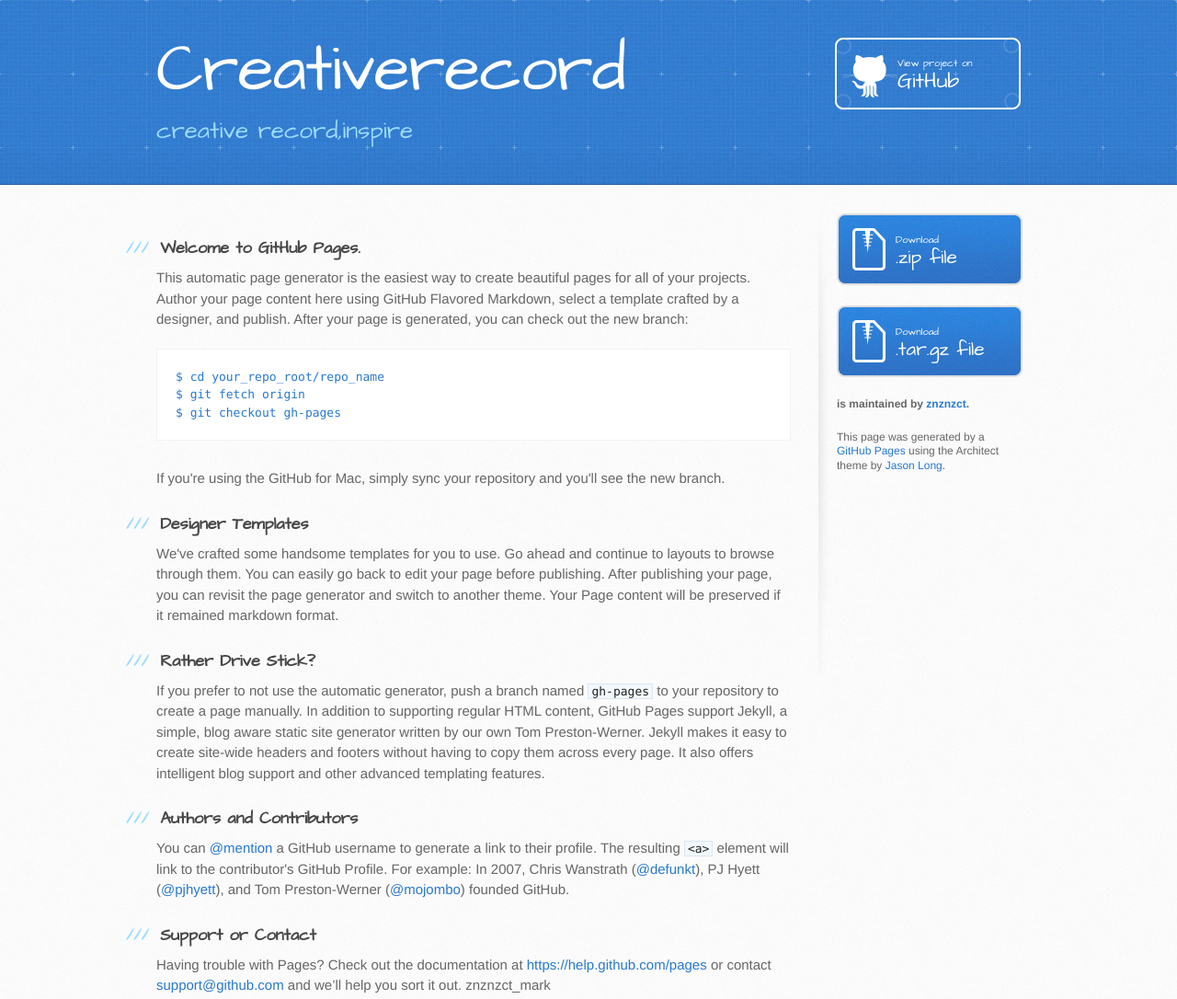
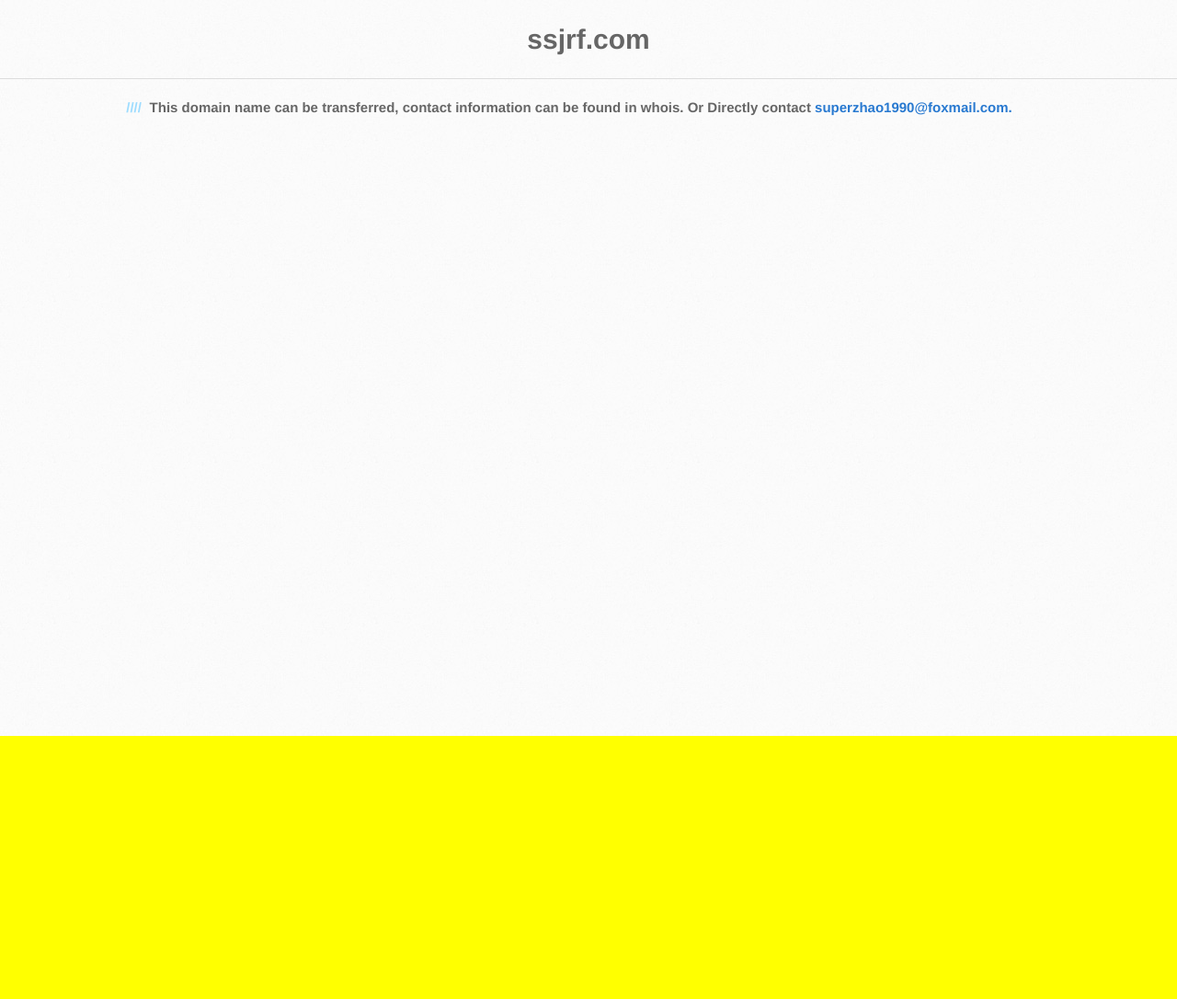
Before and after one commit to znznzct/creativeRecord, a plain HTML site: page index.html in a window 1280 px wide. Shown: the whole page at 92% size. After the commit the page ends 800 px from the top, so only its background shows below. Drawn offline with Linux system fonts and the light colour scheme.

Commit message:
Update index.html
update to transfer comment

```diff
--- a/index.html
+++ b/index.html
@@ -8,77 +8,27 @@
     <link rel="stylesheet" type="text/css" href="stylesheets/stylesheet.css" media="screen">
     <link rel="stylesheet" type="text/css" href="stylesheets/pygment_trac.css" media="screen">
     <link rel="stylesheet" type="text/css" href="stylesheets/print.css" media="print">
-
+<style type="text/css">
+body {background-color: yellow}
+</style>
     <!--[if lt IE 9]>
     <script src="//html5shiv.googlecode.com/svn/trunk/html5.js"></script>
     <![endif]-->
 
-    <title>Creativerecord by znznzct</title>
+    <title>ssjrf.com</title>
   </head>
 
   <body>
-    <header>
-      <div class="inner">
-        <h1>Creativerecord</h1>
-        <h2>creative record,inspire</h2>
-        <a href="https://github.com/znznzct/creativeRecord" class="button"><small>View project on</small> GitHub</a>
-      </div>
-    </header>
 
-    <div id="content-wrapper">
-      <div class="inner clearfix">
-        <section id="main-content">
-          <h3>
-<a id="welcome-to-github-pages" class="anchor" href="#welcome-to-github-pages" aria-hidden="true"><span class="octicon octicon-link"></span></a>Welcome to GitHub Pages.</h3>
+	<h1 align="center">
+	ssjrf.com
+	</h1>
 
-<p>This automatic page generator is the easiest way to create beautiful pages for all of your projects. Author your page content here using GitHub Flavored Markdown, select a template crafted by a designer, and publish. After your page is generated, you can check out the new branch:</p>
+	<hr />
 
-<pre><code>$ cd your_repo_root/repo_name
-$ git fetch origin
-$ git checkout gh-pages
-</code></pre>
-
-<p>If you're using the GitHub for Mac, simply sync your repository and you'll see the new branch.</p>
-
-<h3>
-<a id="designer-templates" class="anchor" href="#designer-templates" aria-hidden="true"><span class="octicon octicon-link"></span></a>Designer Templates</h3>
-
-<p>We've crafted some handsome templates for you to use. Go ahead and continue to layouts to browse through them. You can easily go back to edit your page before publishing. After publishing your page, you can revisit the page generator and switch to another theme. Your Page content will be preserved if it remained markdown format.</p>
-
-<h3>
-<a id="rather-drive-stick" class="anchor" href="#rather-drive-stick" aria-hidden="true"><span class="octicon octicon-link"></span></a>Rather Drive Stick?</h3>
-
-<p>If you prefer to not use the automatic generator, push a branch named <code>gh-pages</code> to your repository to create a page manually. In addition to supporting regular HTML content, GitHub Pages support Jekyll, a simple, blog aware static site generator written by our own Tom Preston-Werner. Jekyll makes it easy to create site-wide headers and footers without having to copy them across every page. It also offers intelligent blog support and other advanced templating features.</p>
-
-<h3>
-<a id="authors-and-contributors" class="anchor" href="#authors-and-contributors" aria-hidden="true"><span class="octicon octicon-link"></span></a>Authors and Contributors</h3>
-
-<p>You can <a href="https://github.com/blog/821" class="user-mention">@mention</a> a GitHub username to generate a link to their profile. The resulting <code>&lt;a&gt;</code> element will link to the contributor's GitHub Profile. For example: In 2007, Chris Wanstrath (<a href="https://github.com/defunkt" class="user-mention">@defunkt</a>), PJ Hyett (<a href="https://github.com/pjhyett" class="user-mention">@pjhyett</a>), and Tom Preston-Werner (<a href="https://github.com/mojombo" class="user-mention">@mojombo</a>) founded GitHub.</p>
-
-<h3>
-<a id="support-or-contact" class="anchor" href="#support-or-contact" aria-hidden="true"><span class="octicon octicon-link"></span></a>Support or Contact</h3>
-
-<p>Having trouble with Pages? Check out the documentation at <a href="https://help.github.com/pages">https://help.github.com/pages</a> or contact <a href="mailto:support@github.com">support@github.com</a> and we’ll help you sort it out.
-znznzct_mark</p>
-        </section>
-
-        <aside id="sidebar">
-          <a href="https://github.com/znznzct/creativeRecord/zipball/master" class="button">
-            <small>Download</small>
-            .zip file
-          </a>
-          <a href="https://github.com/znznzct/creativeRecord/tarball/master" class="button">
-            <small>Download</small>
-            .tar.gz file
-          </a>
-
-          <p class="repo-owner"><a href="https://github.com/znznzct/creativeRecord"></a> is maintained by <a href="https://github.com/znznzct">znznzct</a>.</p>
-
-          <p>This page was generated by a <a href="https://pages.github.com">GitHub Pages</a> using the Architect theme by <a href="https://twitter.com/jasonlong">Jason Long</a>.</p>
-        </aside>
-      </div>
-    </div>
-
+	<h4 align="center">
+	This domain name can be transferred, contact information can be found in whois. Or Directly contact <a href="mailto:superzhao1990@foxmail.com">superzhao1990@foxmail.com.</a>
+	</h4>
 
   </body>
 </html>
```
